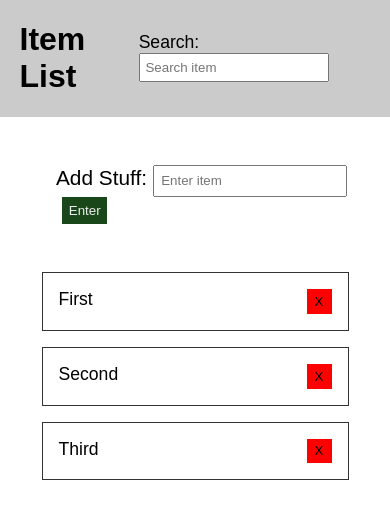
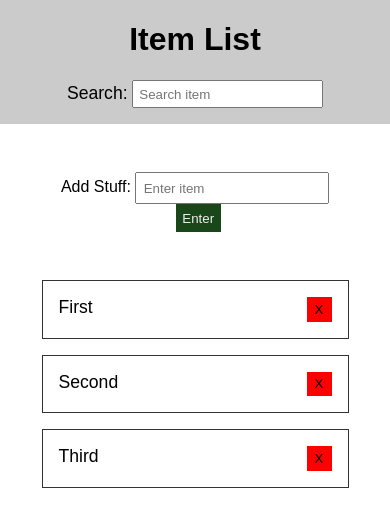
Before and after one commit to Eronmmer/Learning-DOM-Manipulation, a plain HTML site: page Item-list/index.html in a window 390 px wide. Drawn offline with Linux system fonts and the light colour scheme.

Commit message:
media queries

```diff
--- a/Item-list/style.css
+++ b/Item-list/style.css
@@ -80,3 +80,28 @@ header .container {
 .normal {
   border: 1px solid #333;
 }
+
+
+@media only screen and (max-width: 540px) {
+  header .container {
+    flex-direction: column;
+  }
+  .for-search {
+    margin: 0 auto;
+    margin-bottom: 1rem;
+  }
+  header h1 {
+    text-align: center;
+    margin-left: auto;
+    margin-right: auto;
+  }
+  .add-stuff {
+    margin-left: auto;
+    margin-right: auto;
+    width: 80%;
+    text-align: center;
+  }
+  .add-stuff label {
+    font-size: 1rem;
+  }
+}
```
